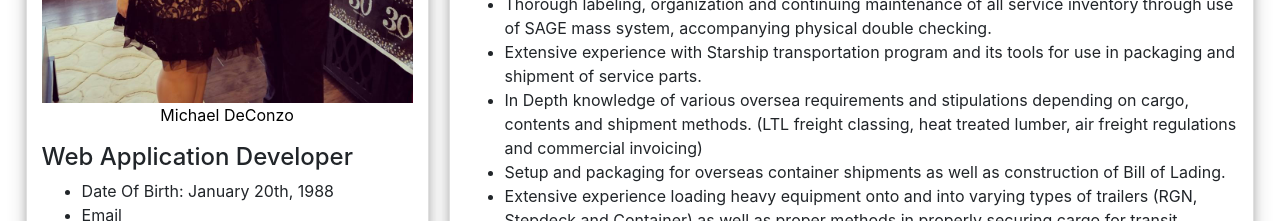
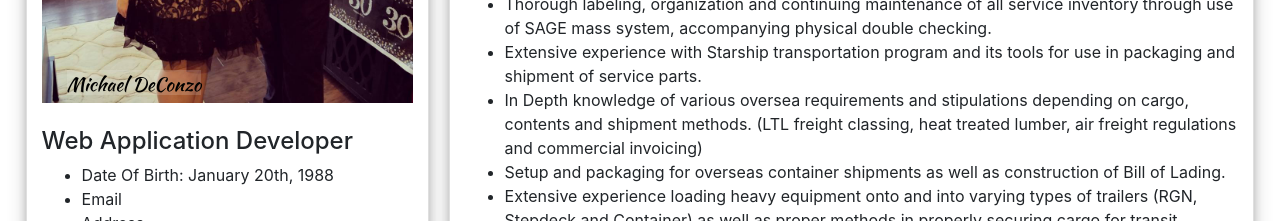
Before and after one commit to Ovarmorrow/resume, an Angular app: page / in a window 1280 px wide. Shown: the part 1110-1331 px from the top of the page. Built offline with nearby package versions, Linux system fonts and the light colour scheme.

Commit message:
fixed profile img scaling and navbar background

```diff
--- a/src/app/app.component.html
+++ b/src/app/app.component.html
@@ -5,7 +5,7 @@
   <div class="card left-profile">
     <div class="profile-div">
       <img class="profile-img" src="../assets/img/profile.jpg" alt="Profile" >
-      <p class="profile-txt">Michael DeConzo</p>
+      <div class="profile-text">Michael DeConzo</div>
     </div>
 
     <h4>Web Application Developer</h4>
@@ -25,6 +25,8 @@
       <!-- <li>Ability to translate business requirements from non-technical users to end product</li>
       <li>Excellent verbal and written communication skills and strong attention to detail</li> -->
     </ul>
+
+    <h4>Experience</h4>
 
     <!-- <p>Junior Developer with knowledge of C#, ASP.Net MVC 5, SQL Server along with HTML 5, CSS and Bootstrap. I've been working
       closely with a Senior Developer to build
--- a/src/app/app.component.scss
+++ b/src/app/app.component.scss
@@ -32,8 +32,12 @@
 .profile-text {
     position: absolute;
     bottom: 8px;
-    left: 16px;
+    left: 25px;
+    height: 25px;
+    background-color: rgba(255, 255, 255, 0.15);
     text-align: center;
+    font-family: 'Kaushan Script', cursive;
+    font-size: 19px;
 }
 
 .profile-div {
@@ -43,3 +47,10 @@
     display: inline-block;
 
 }
+
+.left-profile > h4 {
+    padding-top: 1em;
+
+}
+
+// Experience Chart
--- a/src/app/navbar/navbar.component.scss
+++ b/src/app/navbar/navbar.component.scss
@@ -8,8 +8,8 @@
 
 
 .bgimg-1 {
-    // background-image: url('https://i.imgur.com/kWiN584.jpg');
-    background-image: url('../../assets/img/background.jpg');
+    background-image: url('https://i.redd.it/s8je3ile96h01.jpg');
+    // background-image: url('../../assets/img/background.jpg');
     min-height: 100%;
     // display:block;
     // position:absolute;
@@ -48,8 +48,6 @@
 }
 
 
-.w3-wide {letter-spacing: 10px;}
-.w3-hover-opacity {cursor: pointer;}
 
 /* Turn off parallax scrolling for tablets and phones */
 @media only screen and (max-device-width: 1024px) {
@@ -57,7 +55,3 @@
         background-attachment: scroll;
     }
 }
-
-.w3-top {
-    background-color: lightskyblue;
-}
--- a/src/index.html
+++ b/src/index.html
@@ -1,6 +1,6 @@
 <!doctype html>
 <html lang="en">
-
+<link href="https://fonts.googleapis.com/css?family=Kaushan+Script" rel="stylesheet">
 <meta name="viewport" content="width=device-width, initial-scale=1">
 
 <head>
@@ -10,12 +10,15 @@
 
   <meta name="viewport" content="width=device-width, initial-scale=1">
   <link rel="icon" type="image/x-icon" href="favicon.ico">
-  <link rel="stylesheet" href="https://maxcdn.bootstrapcdn.com/bootstrap/4.0.0/css/bootstrap.min.css" integrity="sha384-Gn5384xqQ1aoWXA+058RXPxPg6fy4IWvTNh0E263XmFcJlSAwiGgFAW/dAiS6JXm" crossorigin="anonymous">
+  <link rel="stylesheet" href="https://maxcdn.bootstrapcdn.com/bootstrap/4.0.0/css/bootstrap.min.css" integrity="sha384-Gn5384xqQ1aoWXA+058RXPxPg6fy4IWvTNh0E263XmFcJlSAwiGgFAW/dAiS6JXm"
+    crossorigin="anonymous">
 </head>
+
 <body>
 
   <app-root></app-root>
 
   <script defer src="https://use.fontawesome.com/releases/v5.0.6/js/all.js"></script>
 </body>
+
 </html>
```
